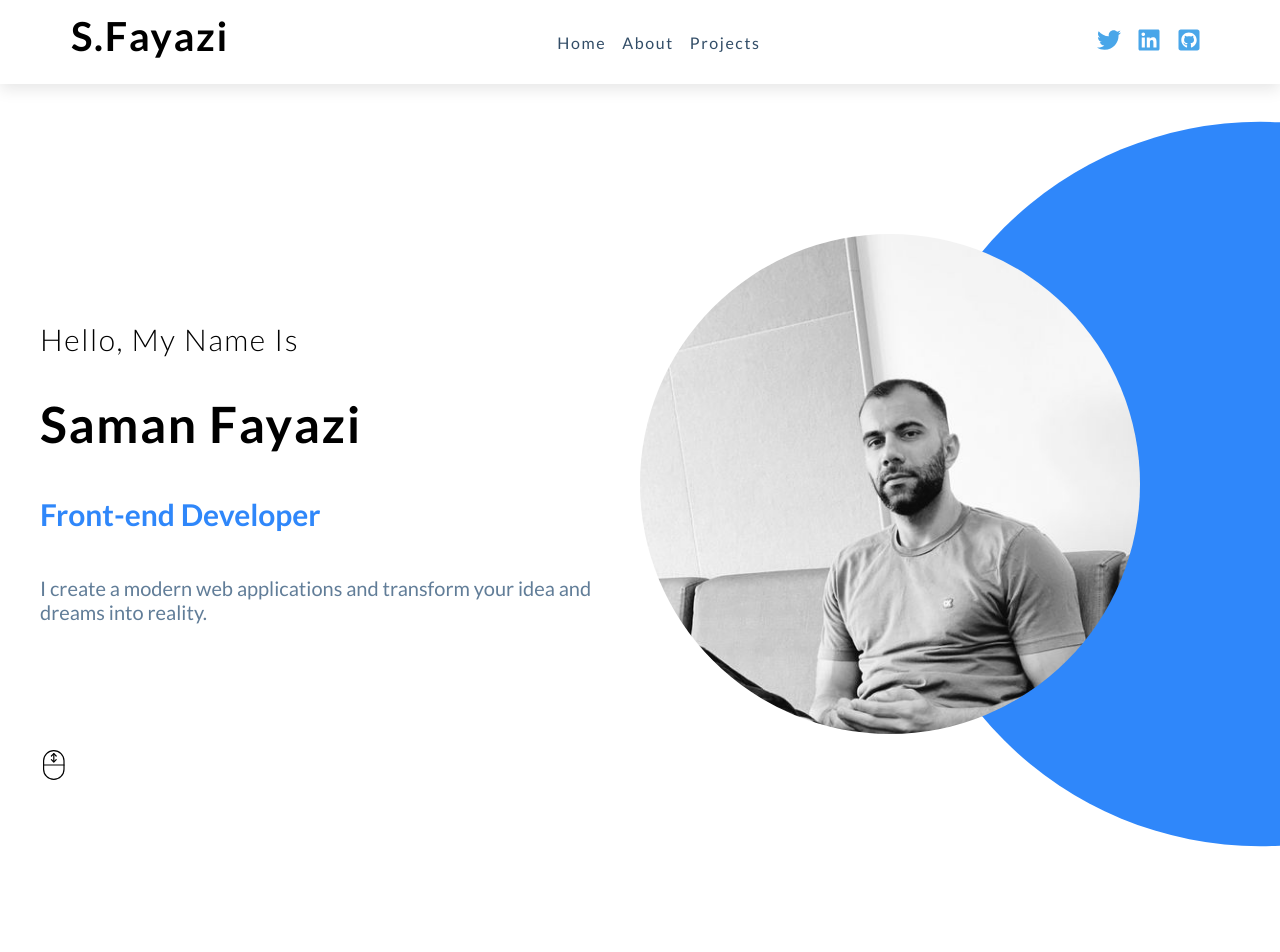
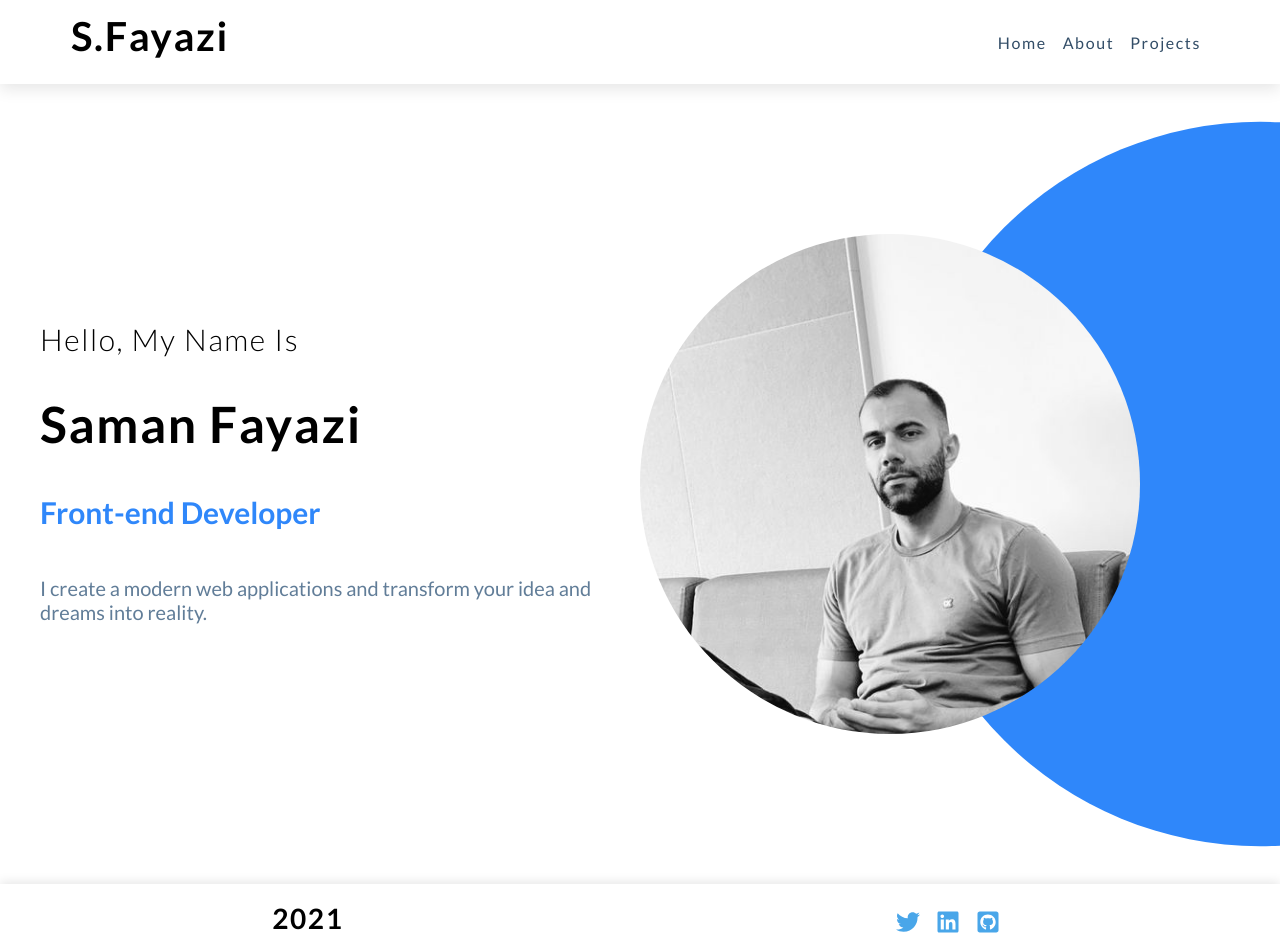
Before and after one commit to saman-zdf/saman-fayazi, a React (Create React App) app: page / in a window 1280 px wide. Shown: the top 952 px of the page. Before the commit the page ends 884 px from the top, so only its background shows below. Built offline with nearby package versions, Linux system fonts and the light colour scheme.

Commit message:
footer been added

```diff
--- a/src/App.js
+++ b/src/App.js
@@ -4,6 +4,7 @@ import Intro from './components/hero/Intro';
 import { BrowserRouter, Routes, Route } from 'react-router-dom';
 import Nav from './components/navigation/Nav';
 import Project from './components/pro/Project';
+import Footer from './components/footer/Footer';
 
 const App = () => {
   return (
@@ -14,6 +15,7 @@ const App = () => {
         <Route path='/about' element={<About />} />
         <Route path='/project' element={<Project />} />
       </Routes>
+      <Footer />
     </BrowserRouter>
   );
 };
--- /dev/null
+++ b/src/components/footer/Footer.js
@@ -0,0 +1,25 @@
+import { socials } from '../../linkData';
+import './footer.css';
+const Footer = () => {
+  let date = new Date().getFullYear();
+  return (
+    <footer className='footer'>
+      <div className='date'>
+        <h3>{date}</h3>
+      </div>
+      <ul className='social-icons'>
+        {socials.map((social) => {
+          return (
+            <li key={social.id}>
+              <a target={'_blank'} href={social.url}>
+                {social.icon}
+              </a>
+            </li>
+          );
+        })}
+      </ul>
+    </footer>
+  );
+};
+
+export default Footer;
--- /dev/null
+++ b/src/components/footer/footer.css
@@ -0,0 +1,21 @@
+.footer {
+  display: flex;
+  justify-content: space-around;
+  align-items: center;
+  width: 100%;
+  height: 80px;
+  box-shadow: 0px -2px 10px rgba(0, 0, 0, 0.1);
+}
+
+.social-icons {
+  display: flex;
+}
+.social-icons a {
+  margin: 0 0.5rem;
+  color: hsl(205, 78%, 60%);
+  transition: all 0.3s linear;
+  font-size: 1.5rem;
+}
+.social-icons a:hover {
+  color: hsl(205, 90%, 76%);
+}
--- a/src/components/hero/Intro.js
+++ b/src/components/hero/Intro.js
@@ -22,7 +22,7 @@ const Intro = () => {
               dreams into reality.{' '}
             </p>
           </div>
-          <svg
+          {/* <svg
             width='75'
             height='75'
             viewBox='0 0 75 75'
@@ -77,7 +77,7 @@ const Intro = () => {
                 />
               </g>
             </g>
-          </svg>
+          </svg> */}
         </div>
       </div>
       <div className='intro-right'>
--- a/src/components/navigation/Nav.js
+++ b/src/components/navigation/Nav.js
@@ -34,15 +34,6 @@ const Nav = () => {
             })}
           </ul>
         </div>
-        <ul className='social-icons'>
-          {socials.map((social) => {
-            return (
-              <a key={social.id} href={social.url} target={'_blank'}>
-                {social.icon}
-              </a>
-            );
-          })}
-        </ul>
       </div>
     </nav>
   );
--- a/src/components/navigation/nav.css
+++ b/src/components/navigation/nav.css
@@ -141,9 +141,7 @@ nav {
   color: var(--clr-primary-5);
   padding-left: 1.5rem;
 }
-.social-icons {
-  display: none;
-}
+
 .links-container {
   height: 0;
   overflow: hidden;
@@ -181,16 +179,4 @@ nav {
     padding: 0;
     background: transparent;
   }
-  .social-icons {
-    display: flex;
-  }
-  .social-icons a {
-    margin: 0 0.5rem;
-    color: var(--clr-primary-5);
-    transition: var(--transition);
-    font-size: 1.5rem;
-  }
-  .social-icons a:hover {
-    color: var(--clr-primary-7);
-  }
 }
```
